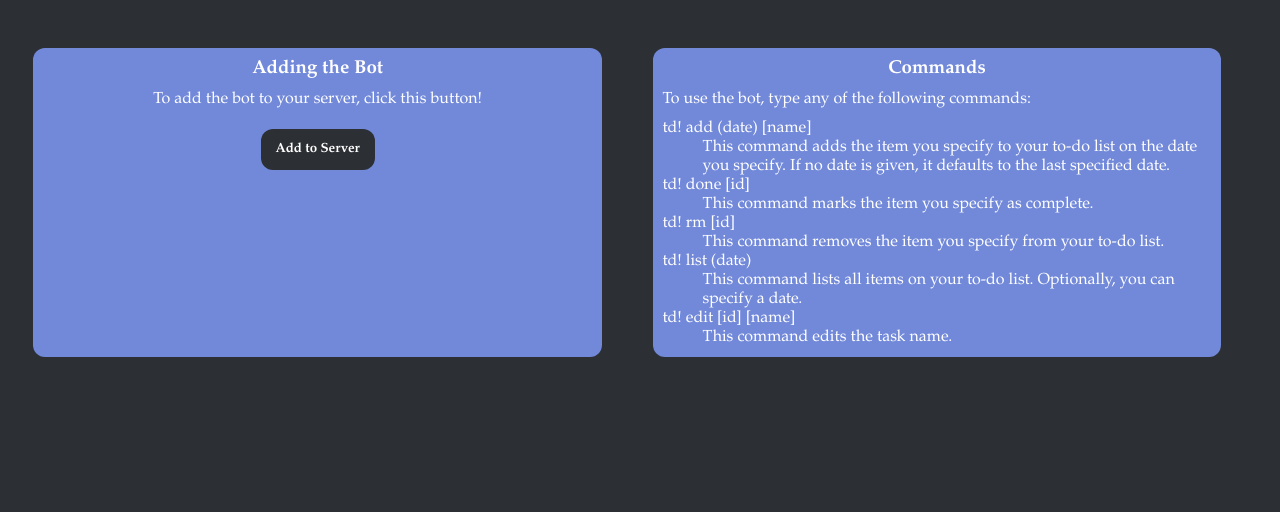
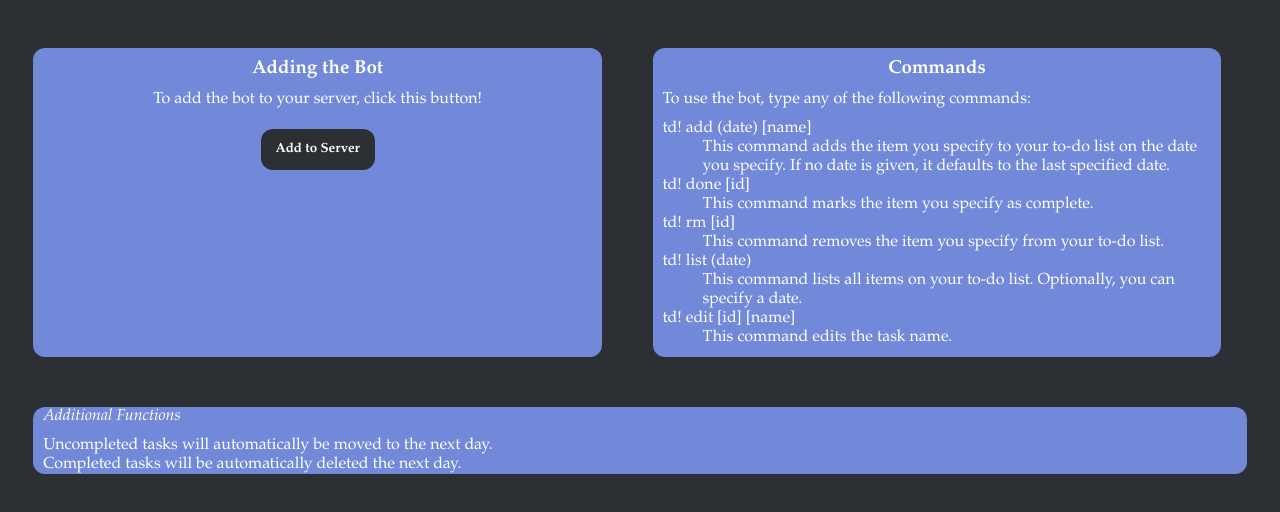
Before and after one commit to lzhou03/To-Do-List-Bot, a website: page index.html in a window 1280 px wide. Shown: the part 96-608 px from the top of the page. Drawn offline with Linux system fonts and the light colour scheme.

Commit message:
Update index.html

```diff
--- a/index.html
+++ b/index.html
@@ -36,5 +36,12 @@
         </dl>
       </div>
     </main>
+    <div class = "more-info">
+      <p><em>Additional Functions</em></p>
+      <p>Uncompleted tasks will automatically be moved to the next day.
+        <br>
+        Completed tasks will be automatically deleted the next day.
+      </p>
+    </div>
   </body>
 </html>
```
